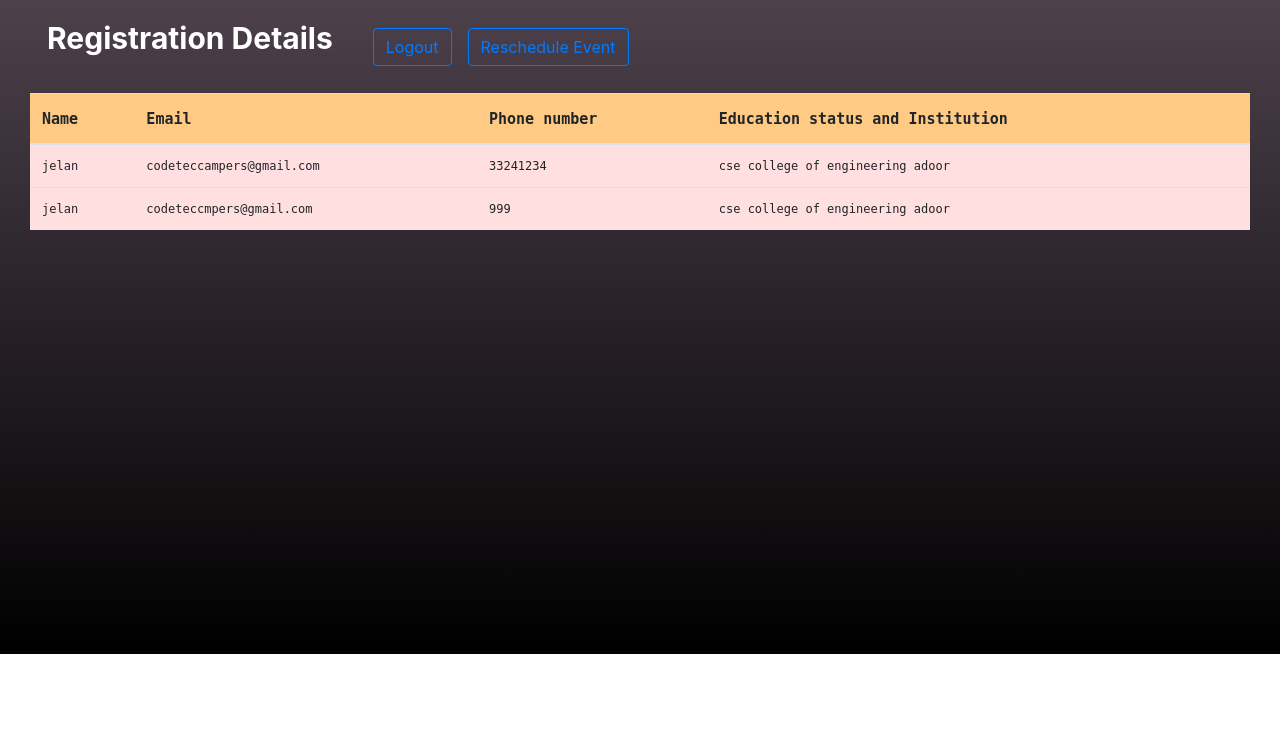
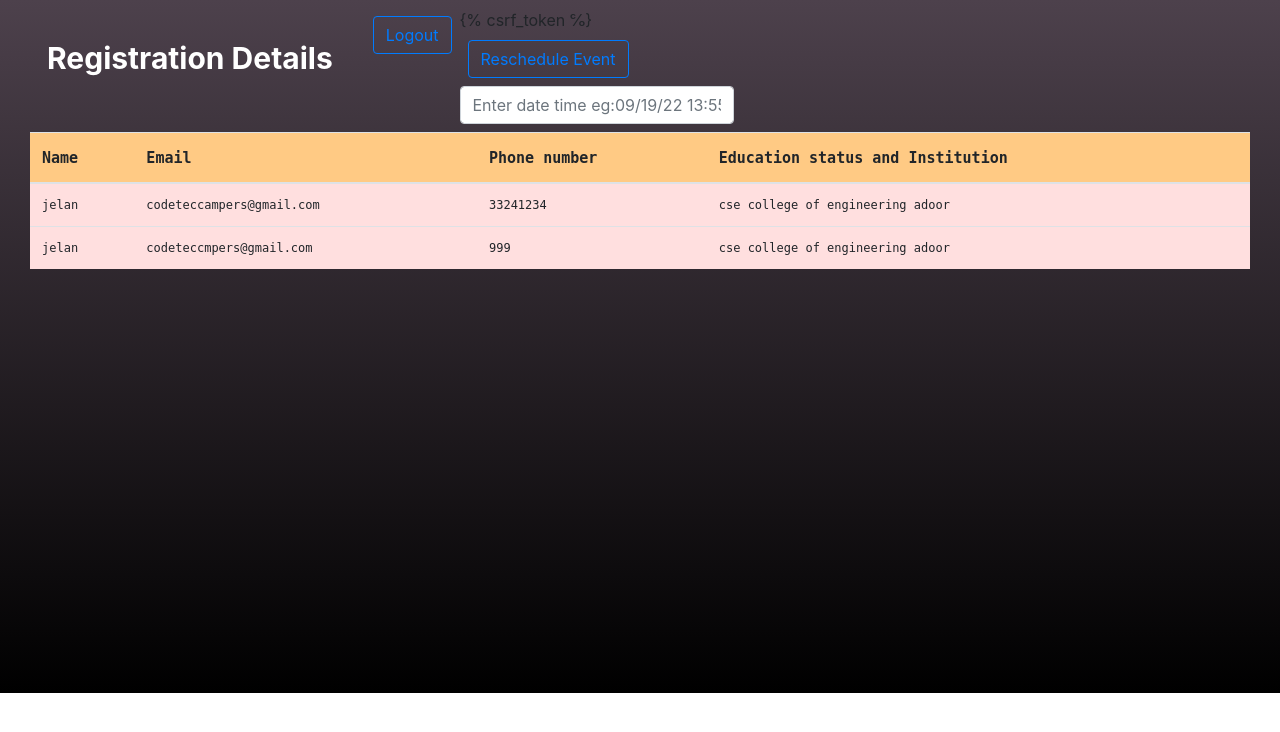
Before and after one commit to jelanmathewjames/EventRegistration, a Django app: template templates/admin_home.html in a window 1280 px wide. Shown: the top 732 px of the page. Run offline with Django 4.2, Linux system fonts and the light colour scheme; the template is opened without the code that fills it: values that come from a table or form of the project are taken from there, others are empty; data comes from the database, SQL or seed files in the repository; some libraries are stand-ins or nearby versions.

Commit message:
Creating reschedule option

```diff
--- a/templates/admin_home.html
+++ b/templates/admin_home.html
@@ -24,8 +24,12 @@
                     <a class="nav-link"><button id="logout" class="btn btn-outline-primary">Logout</button></a>
                 </li>
                 <li class="nav-item">
-                    <a class="nav-link"><button id="logout" class="btn btn-outline-primary">Reschedule Event</button></a>
-                </li>
+                    <form>
+                    {% csrf_token ℅}
+                    <a class="nav-link"><button id="reschedule" class="btn btn-outline-primary">Reschedule Event</button></a>
+                    <input type="text" class="form-control" id="datetime" placeholder="Enter date time eg:09/19/22 13:55:26">
+                    </form>
+                 </li>
               </ul>
             </div>
         </nav>
@@ -82,5 +86,24 @@
     $('#logout').click(()=>{
         window.location.replace('/admin/admin_logout')
     })
+    $('#reschedule).click(()=>{
+        var datetime = $('#datetime).val()
+        if(datetime == ''){
+            alert("Date time field cannot be empty")
+        }else{
+            method:'POST',
+            url:'/admin/admin_reschedule/',
+            data:{
+                'csrfmiddlewaretoken':'{{csrf_token}}',
+                'datetime':datetime
+            },
+            dataType:'json',
+            success:(data)=>{
+                if(data.success=='true'){
+                    alert("updated event schedule")
+                }
+            }
+        }
+    })
 </script>
 </html>
```
